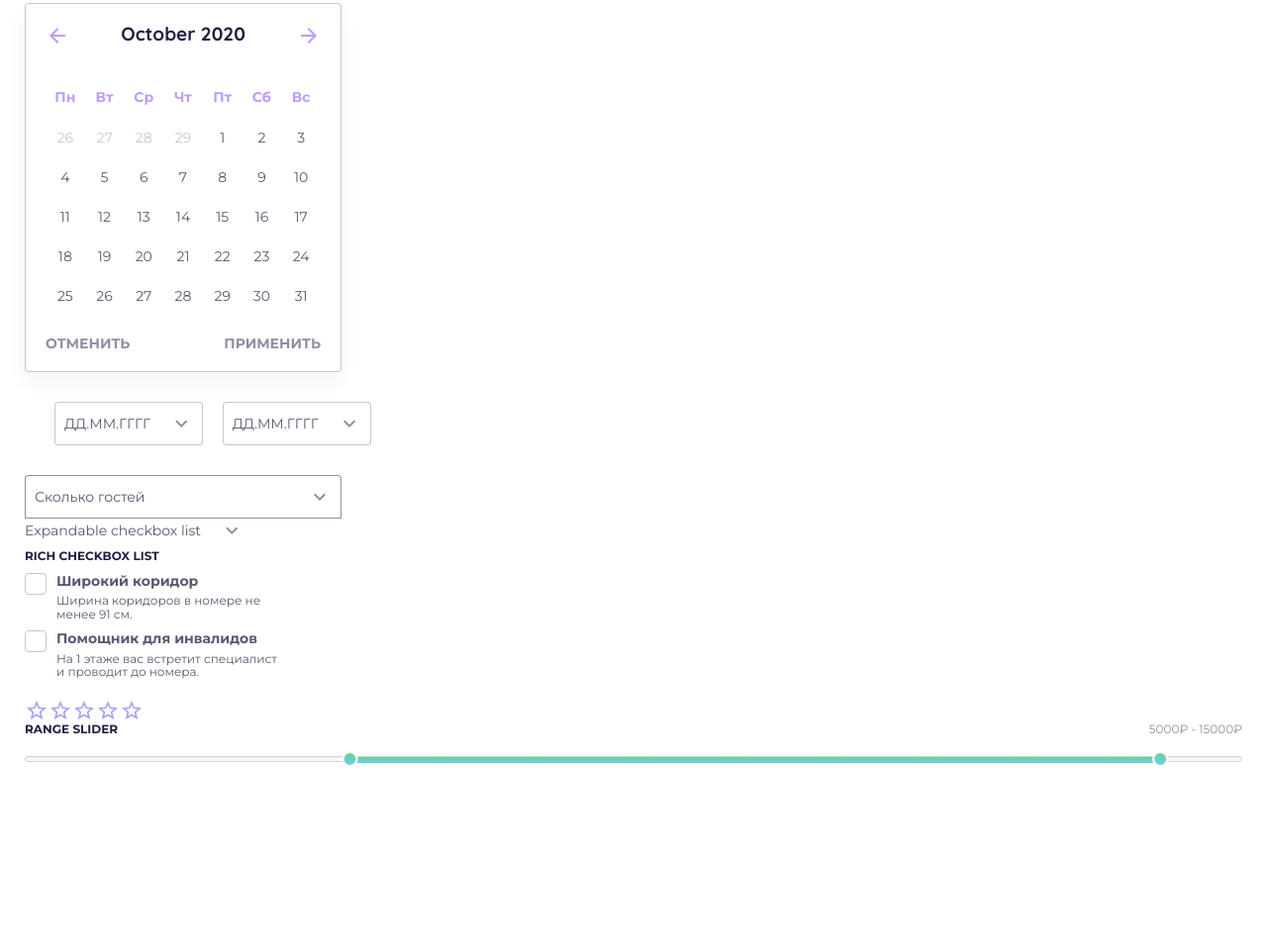
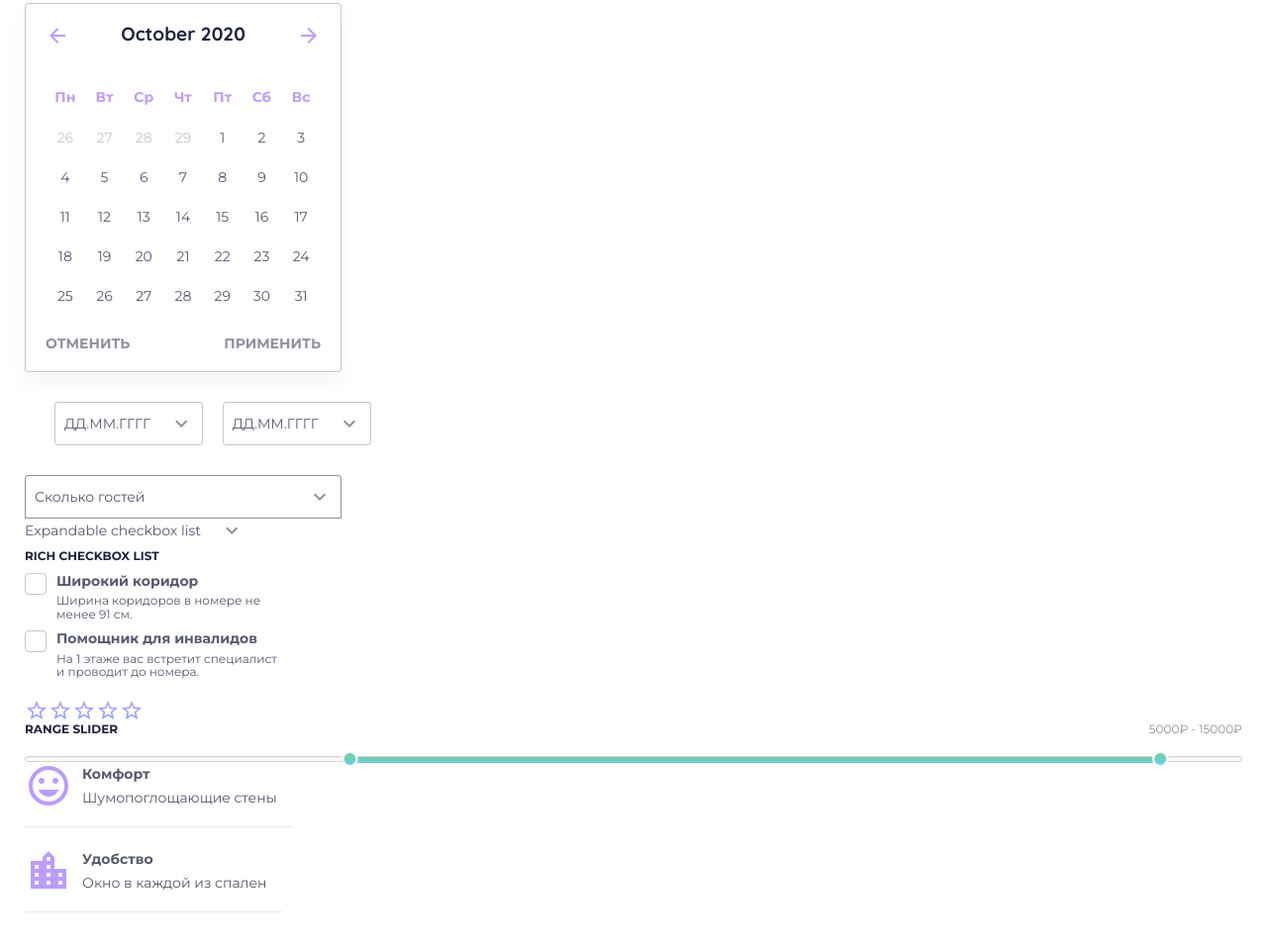
Before and after one commit to RynerNO/toxin, a website built with webpack: page src/index.pug in a window 1280 px wide. Shown: the part 207-1168 px from the top of the page at 99% size. Before the commit the page ends 1045 px from the top, so only its background shows below. Built offline with nearby package versions, Linux system fonts and the light colour scheme.

Commit message:
icon text list

```diff
--- a/src/includes/header.pug
+++ b/src/includes/header.pug
@@ -61,3 +61,16 @@ div.header
     +rateButton('test_5')
 
     +rangeSlider('test_6', "Range slider", "₽")
+
+    +iconTextList([
+      {
+        icon: "insert_emoticon",
+        title: "Комфорт",
+        text: "Шумопоглощающие стены",
+      },
+      {
+        icon: "location_city",
+        title: "Удобство",
+        text: "Окно в каждой из спален"
+      }
+    ])
--- a/src/includes/mixins.pug
+++ b/src/includes/mixins.pug
@@ -116,6 +116,14 @@ mixin buttonFilledWithArrow(name, type, id)
   else
     button(class="btn" id=type)=name
 
+//- LIKE BUTTON
+mixin like_btn(liked, likes)
+  div.likeBtn
+    i favorite_border
+    span
+
+
+
 //- CARDS
 mixin cardPickDate()
   div.card
@@ -148,3 +156,24 @@ mixin rangeSlider(id, title, currency)
       div.rangeSlider__slider
   else
     p ID is required
+
+//- ICON TEXT LIST
+
+mixin iconTextList(items)
+  div.iconTextList
+    each item in items
+      div.iconTextList__item
+        i(class="material-icons")=item.icon
+        div.iconTextList__body
+          p=item.title
+          p=item.text
+
+
+
+//- REVIEW
+mixin review(review)
+  div.review
+    div.review__left-column
+      div.review__avatar
+      div.review__likes-button
+    div.review__right-column
--- a/src/styles/colors.sass
+++ b/src/styles/colors.sass
@@ -1,4 +1,5 @@
 $shade-5: rgba(31, 32, 65, 0.05)
+$shade-10: rgba(31, 32, 65, 0.1)
 $shade-25: rgba(31, 32, 65, 0.25)
 $shade-50: rgba(31, 32, 65, 0.5)
 $shade-75: rgba(31, 32, 65, 0.75)
--- a/src/styles/mixins.sass
+++ b/src/styles/mixins.sass
@@ -432,3 +432,28 @@
     height: 0.375rem
   & .noUi-connect
     background: linear-gradient(#6FCF97, #66D2EA)
+
+// ICON TEXT LIST
+.iconTextList
+  display: flex
+  flex-direction: column
+  align-items: flex-start
+  &__item
+    display: flex
+    flex-basis: 0px
+    border-bottom: 1px solid $shade-10
+    padding-bottom: 17px
+    padding-right: 15px
+    margin-bottom: 20px
+    i
+      font-size: 3rem
+      color: $purple
+    p
+      padding-left: 10px
+    p:nth-child(1)
+      font-weight: bold
+      padding-top: 4px
+    p:nth-child(2)
+      padding-top: 8px
+
+// LIKE BTN
```
